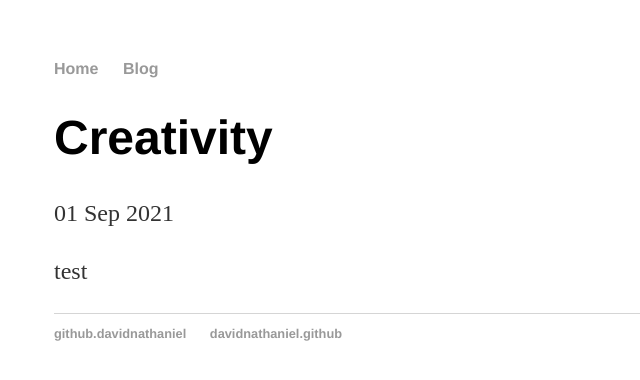
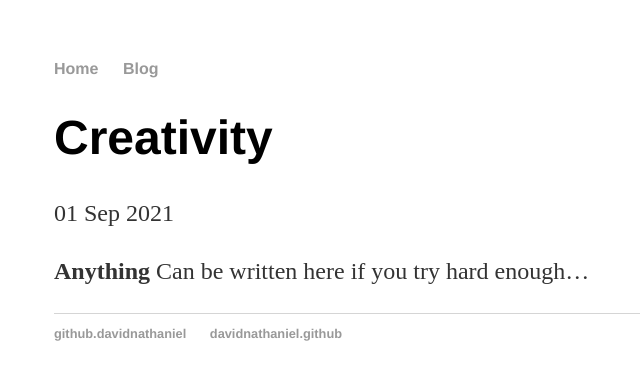
Before and after one commit to DavidNathaniel/DavidNathaniel.github.io, a Jekyll site: the page built from _posts/2021-09-01-creativity.md, in a window 1280 px wide. Shown: the top 380 px of the page, without its empty margins (138-778 px from the left). Built offline with Jekyll 4.4.1, drawn with Linux system fonts in a browser that asks for light colours.

Commit message:
Changing text for testing purposes

```diff
--- a/_posts/2021-09-01-creativity.md
+++ b/_posts/2021-09-01-creativity.md
@@ -4,4 +4,4 @@ title: "Creativity "
 date: 2021-09-01
 ---
 
-test
+**Anything** Can be written here if you try hard enough...
```
